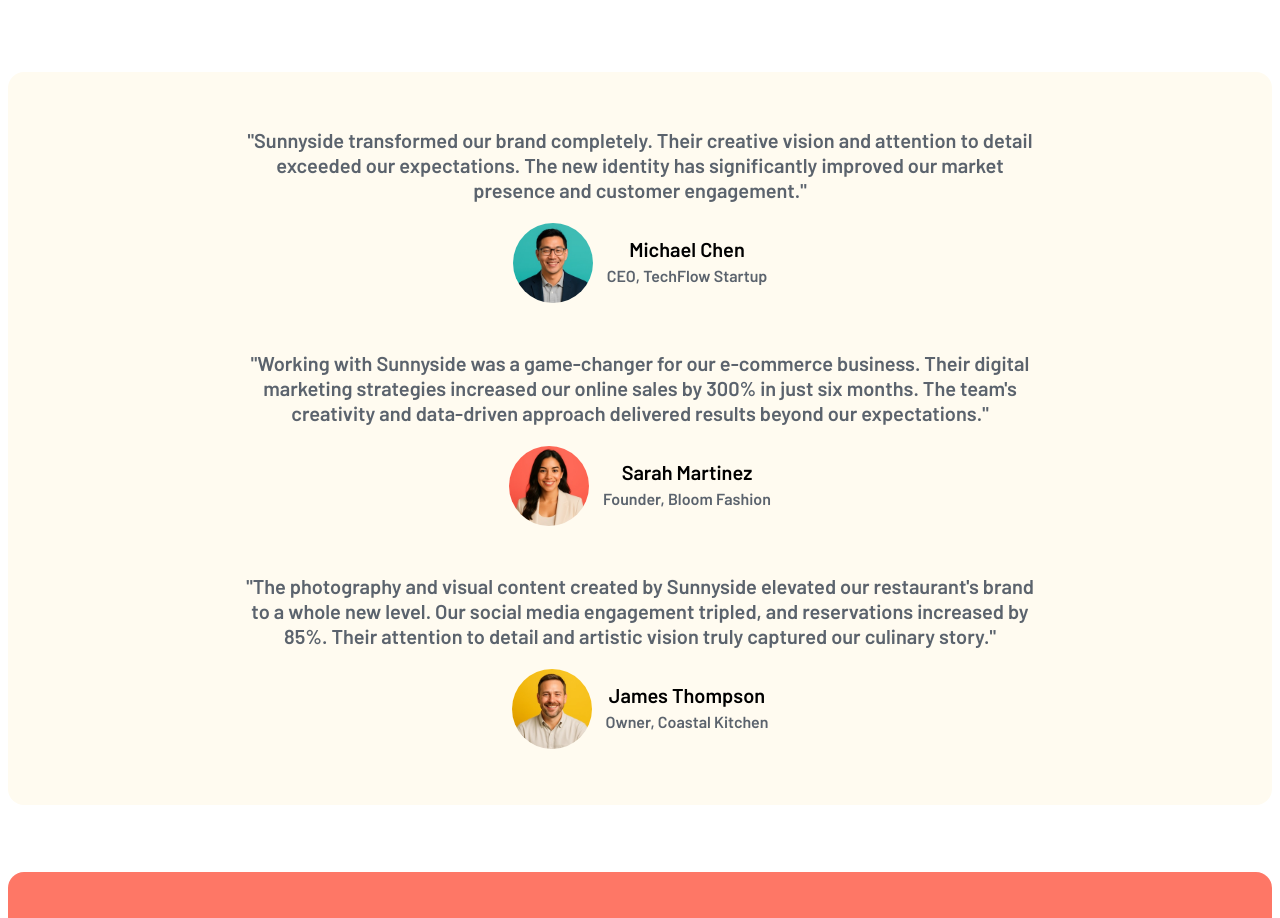
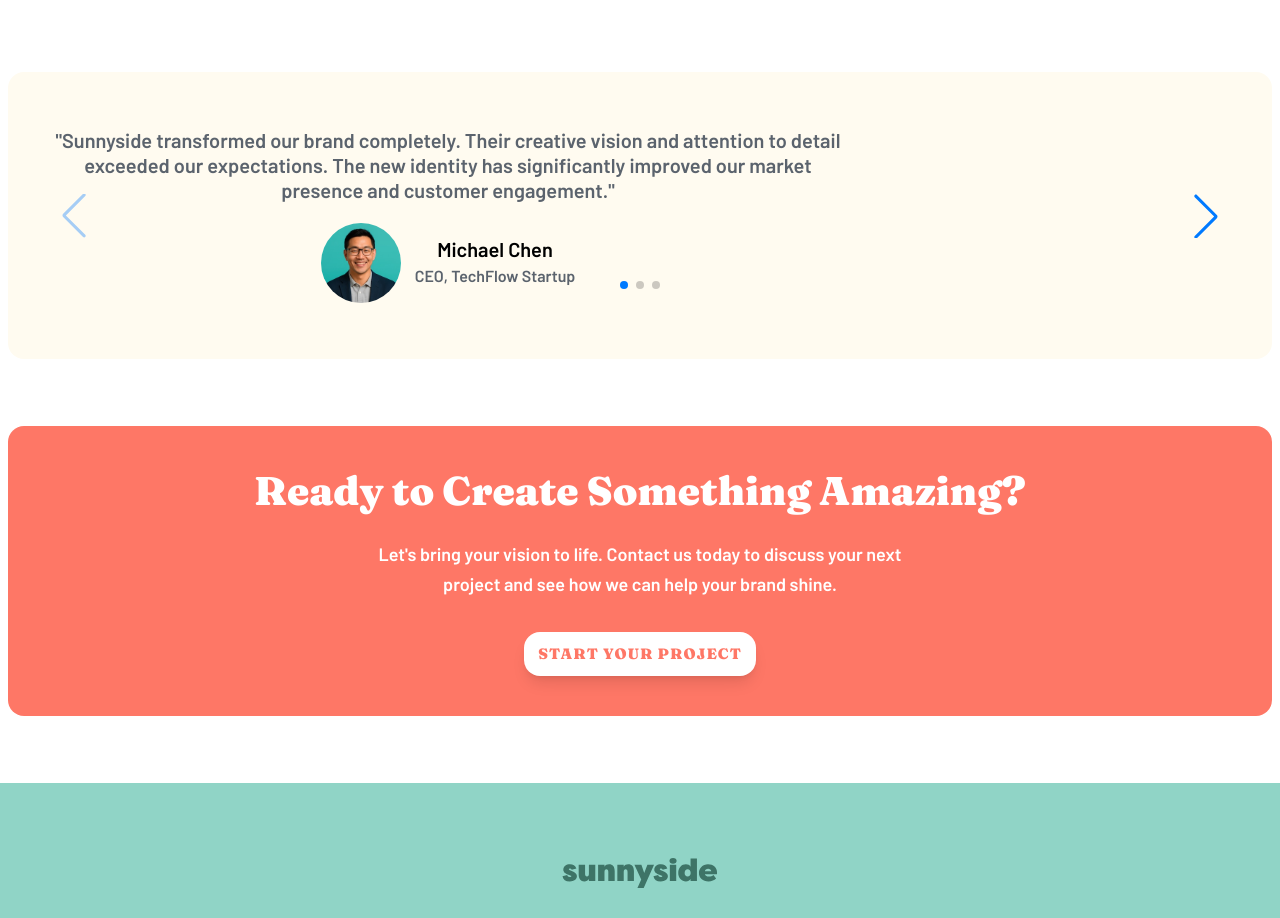
Before and after one commit to JakubM-I/agency-landing-page, a React (Vite) app: page /sunnyside/projects in a window 1280 px wide. Shown: the part 4160-5078 px from the top of the page. Built offline with nearby package versions, Linux system fonts and the light colour scheme.

Commit message:
Chnage projects testimonials to Swiper slider

```diff
--- /dev/null
+++ b/src/declarations.d.ts
@@ -0,0 +1,3 @@
+declare module 'swiper/css';
+declare module 'swiper/css/navigation';
+declare module 'swiper/css/pagination';
--- a/src/features/projects/Testimonials/index.tsx
+++ b/src/features/projects/Testimonials/index.tsx
@@ -1,11 +1,24 @@
+import { Swiper, SwiperSlide } from "swiper/react";
+import { Navigation, Pagination } from "swiper/modules";
+import "swiper/css";
+import "swiper/css/navigation";
+import "swiper/css/pagination";
+
 import type { TestimonialProps } from "../../../components/types/interfaces";
 
-const Testimonials: React.FC<TestimonialProps> = ({items, images}) => {
+const Testimonials: React.FC<TestimonialProps> = ({ items, images }) => {
     return (
         <div className="pt-12 md:pt-16 px-5 md:px-2 full:px-0">
             <div className="px-6 md:px-10 py-14 flex flex-wrap items-start justify-center gap-12 sx:gap-6 lg:gap-12 bg-[#FFFBF0] rounded-2xl">
+                <Swiper
+                    modules={[Navigation, Pagination]}
+                    slidesPerView={1}
+                    navigation
+                    pagination={{ clickable: true }}
+                >
                     {items.map((item, index) => (
-                <div key={index}  className="w-[min(800px,100%)] text-center">
+                        <SwiperSlide key={index} >
+                            <div className="w-[min(800px,100%)] text-center">
                                 <div className="text-preset-11 sm:text-preset-9 text-grey-600 text-pretty mb-5">{`"${item.testimonial}"`}</div>
                                 <div className="flex justify-center items-center gap-3.5">
                                     <div>
@@ -17,7 +30,25 @@ const Testimonials: React.FC<TestimonialProps> = ({items, images}) => {
                                     </div>
                                 </div>
                             </div>
+                        </SwiperSlide>
                     ))}
+                </Swiper>
+
+
+                {/* {items.map((item, index) => (
+                    <div key={index} className="w-[min(800px,100%)] text-center">
+                        <div className="text-preset-11 sm:text-preset-9 text-grey-600 text-pretty mb-5">{`"${item.testimonial}"`}</div>
+                        <div className="flex justify-center items-center gap-3.5">
+                            <div>
+                                {images ? (<img className="w-16 sm:w-20 h-auto rounded-full" src={images[item.section][item.img]} alt={item.name} />) : null}
+                            </div>
+                            <div className="text-center">
+                                <h4 className="text-preset-8 sm:text-preset-9">{item.name}</h4>
+                                <p className="text-preset-12 sm:text-preset-11 text-grey-600">{item.info}</p>
+                            </div>
+                        </div>
+                    </div>
+                ))} */}
             </div>
         </div>
     );
```
Lines whose indentation alone changed are shown as unchanged.
